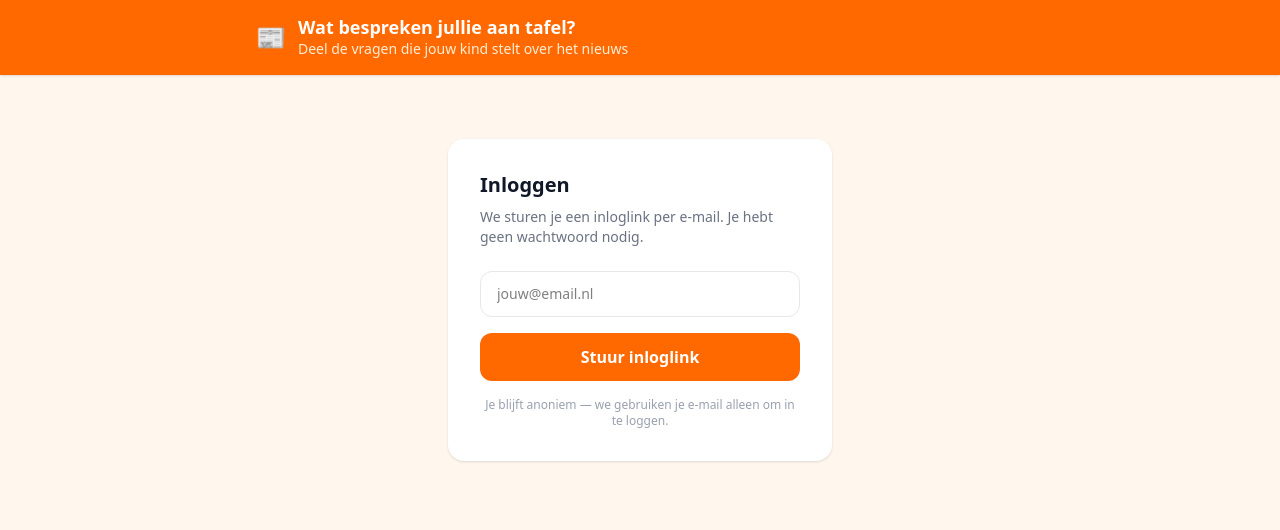
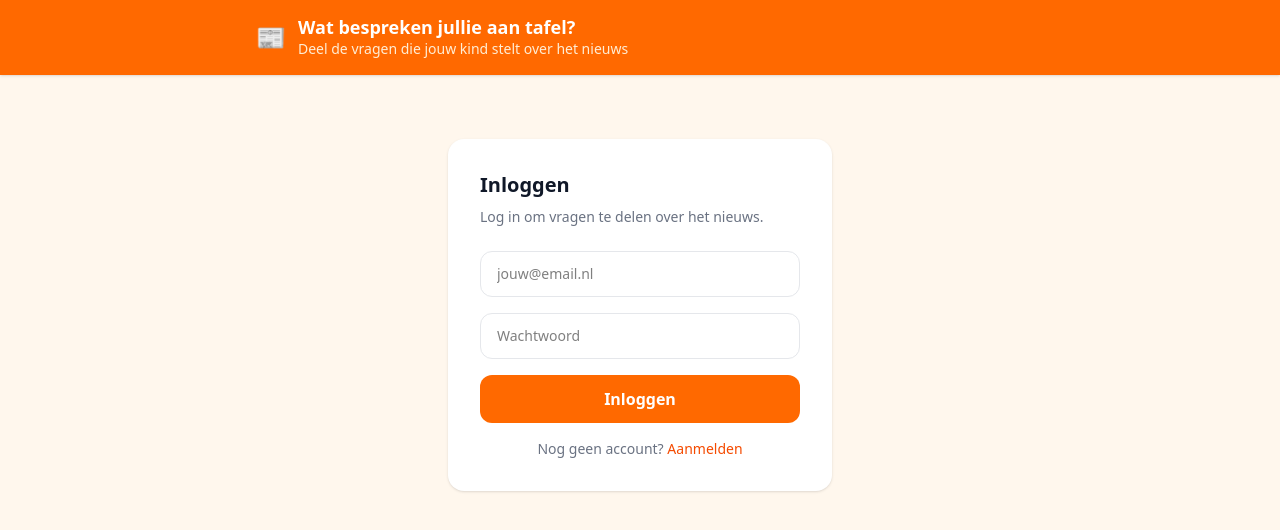
Before and after one commit to LukasLanghout/jeugdnieuws-vragen, a Next.js app: page /login in a window 1280 px wide. Shown: the top 530 px of the page. Built offline with nearby package versions, Linux system fonts and the light colour scheme; no server answers.

Commit message:
feat: switch to email/password auth

```diff
--- a/app/login/page.tsx
+++ b/app/login/page.tsx
@@ -5,36 +5,64 @@ import { useRouter } from 'next/navigation'
 
 export default function LoginPage() {
   const [email, setEmail] = useState('')
-  const [sent, setSent] = useState(false)
+  const [password, setPassword] = useState('')
+  const [mode, setMode] = useState<'login' | 'signup'>('login')
   const [loading, setLoading] = useState(false)
+  const [error, setError] = useState('')
+  const [success, setSuccess] = useState('')
   const router = useRouter()
   const supabase = createClient()
 
-  async function handleLogin(e: React.FormEvent) {
+  async function handleSubmit(e: React.FormEvent) {
     e.preventDefault()
     setLoading(true)
-    const { error } = await supabase.auth.signInWithOtp({
-      email,
-      options: { emailRedirectTo: `${location.origin}/` },
-    })
+    setError('')
+    setSuccess('')
+
+    if (mode === 'login') {
+      const { error } = await supabase.auth.signInWithPassword({ email, password })
+      if (error) {
+        setError('Verkeerd e-mailadres of wachtwoord.')
+      } else {
+        router.push('/')
+        router.refresh()
+      }
+    } else {
+      const { error } = await supabase.auth.signUp({ email, password })
+      if (error) {
+        setError(error.message)
+      } else {
+        setSuccess('Account aangemaakt! Je kunt nu inloggen.')
+        setMode('login')
+      }
+    }
     setLoading(false)
-    if (!error) setSent(true)
   }
 
   return (
     <div className="max-w-sm mx-auto mt-10">
       <div className="bg-white rounded-2xl shadow-sm p-8">
-        <h2 className="text-xl font-bold text-gray-900 mb-2">Inloggen</h2>
+        <h2 className="text-xl font-bold text-gray-900 mb-2">
+          {mode === 'login' ? 'Inloggen' : 'Account aanmaken'}
+        </h2>
         <p className="text-gray-500 text-sm mb-6">
-          We sturen je een inloglink per e-mail. Je hebt geen wachtwoord nodig.
+          {mode === 'login'
+            ? 'Log in om vragen te delen over het nieuws.'
+            : 'Maak een account aan om vragen te delen.'}
         </p>
 
-        {sent ? (
-          <div className="bg-green-50 border border-green-200 rounded-xl p-4 text-green-800 text-sm">
-            ✅ Check je e-mail! We hebben een inloglink gestuurd naar <strong>{email}</strong>.
+        {error && (
+          <div className="bg-red-50 border border-red-200 rounded-xl p-3 text-red-700 text-sm mb-4">
+            {error}
           </div>
-        ) : (
-          <form onSubmit={handleLogin} className="flex flex-col gap-4">
+        )}
+        {success && (
+          <div className="bg-green-50 border border-green-200 rounded-xl p-3 text-green-800 text-sm mb-4">
+            {success}
+          </div>
+        )}
+
+        <form onSubmit={handleSubmit} className="flex flex-col gap-4">
           <input
             type="email"
             required
@@ -43,18 +71,37 @@ export default function LoginPage() {
             onChange={(e) => setEmail(e.target.value)}
             className="border border-gray-200 rounded-xl px-4 py-3 text-sm focus:outline-none focus:ring-2 focus:ring-orange-400"
           />
+          <input
+            type="password"
+            required
+            placeholder="Wachtwoord"
+            value={password}
+            onChange={(e) => setPassword(e.target.value)}
+            className="border border-gray-200 rounded-xl px-4 py-3 text-sm focus:outline-none focus:ring-2 focus:ring-orange-400"
+          />
           <button
             type="submit"
             disabled={loading}
             className="bg-orange-500 text-white rounded-xl py-3 font-semibold hover:bg-orange-600 disabled:opacity-50 transition-colors"
           >
-              {loading ? 'Versturen...' : 'Stuur inloglink'}
+            {loading ? 'Laden...' : mode === 'login' ? 'Inloggen' : 'Account aanmaken'}
           </button>
         </form>
+
+        <p className="text-sm text-center mt-4 text-gray-500">
+          {mode === 'login' ? (
+            <>Nog geen account?{' '}
+              <button onClick={() => { setMode('signup'); setError(''); setSuccess('') }} className="text-orange-600 hover:underline font-medium">
+                Aanmelden
+              </button>
+            </>
+          ) : (
+            <>Al een account?{' '}
+              <button onClick={() => { setMode('login'); setError(''); setSuccess('') }} className="text-orange-600 hover:underline font-medium">
+                Inloggen
+              </button>
+            </>
           )}
-
-        <p className="text-xs text-gray-400 mt-4 text-center">
-          Je blijft anoniem — we gebruiken je e-mail alleen om in te loggen.
         </p>
       </div>
     </div>
```
Lines whose indentation alone changed are shown as unchanged.
